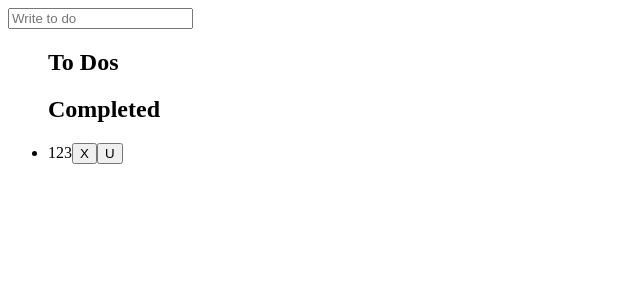
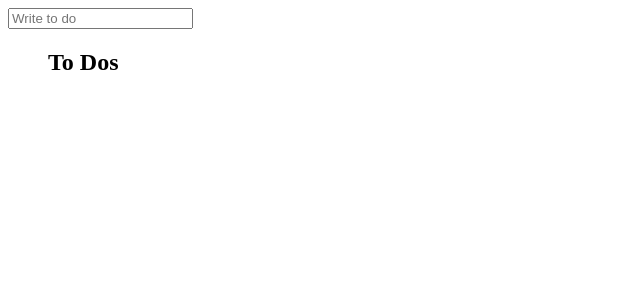
Before and after one commit to dlwodnjs724/redoocks, a React (Create React App) app: page / in a window 1280 px wide. Shown: the top 300 px of the page, without its empty margins (0-640 px from the left). Built offline with nearby package versions, Linux system fonts and the light colour scheme.

Commit message:
#9.11 Uncompleting To Dos

```diff
--- a/src/App.js
+++ b/src/App.js
@@ -1,5 +1,11 @@
 import React, { useReducer, useState } from 'react';
-import reducer, { initialState, ADD, DEL, COMPLETE } from './reducer';
+import reducer, {
+  initialState,
+  ADD,
+  DEL,
+  COMPLETE,
+  UNCOMPLETE,
+} from './reducer';
 
 function App() {
   const [state, dispatch] = useReducer(reducer, initialState);
@@ -54,7 +60,9 @@ function App() {
                   X
                 </button>
                 <button
-                  onClick={() => dispatch({ type: DEL, payload: toDo.id })}
+                  onClick={() =>
+                    dispatch({ type: UNCOMPLETE, payload: toDo.id })
+                  }
                 >
                   U
                 </button>
--- a/src/reducer.js
+++ b/src/reducer.js
@@ -2,12 +2,13 @@ import { v4 as uuid } from 'uuid';
 
 export const initialState = {
   toDos: [],
-  completed: [{ text: '123', id: uuid() }],
+  completed: [],
 };
 
 export const ADD = 'add';
 export const DEL = 'del';
 export const COMPLETE = 'complete';
+export const UNCOMPLETE = 'uncomplete';
 
 const reducer = (state, action) => {
   switch (action.type) {
@@ -28,6 +29,15 @@ const reducer = (state, action) => {
         toDos: state.toDos.filter((toDo) => toDo.id !== action.payload),
         completed: [...state.completed, target],
       };
+    case UNCOMPLETE:
+      const aTarget = state.completed.find(
+        (toDo) => toDo.id === action.payload,
+      );
+      return {
+        ...state,
+        completed: state.completed.filter((toDo) => toDo.id !== action.payload),
+        toDos: [...state.toDos, aTarget],
+      };
     default:
       return;
   }
```
